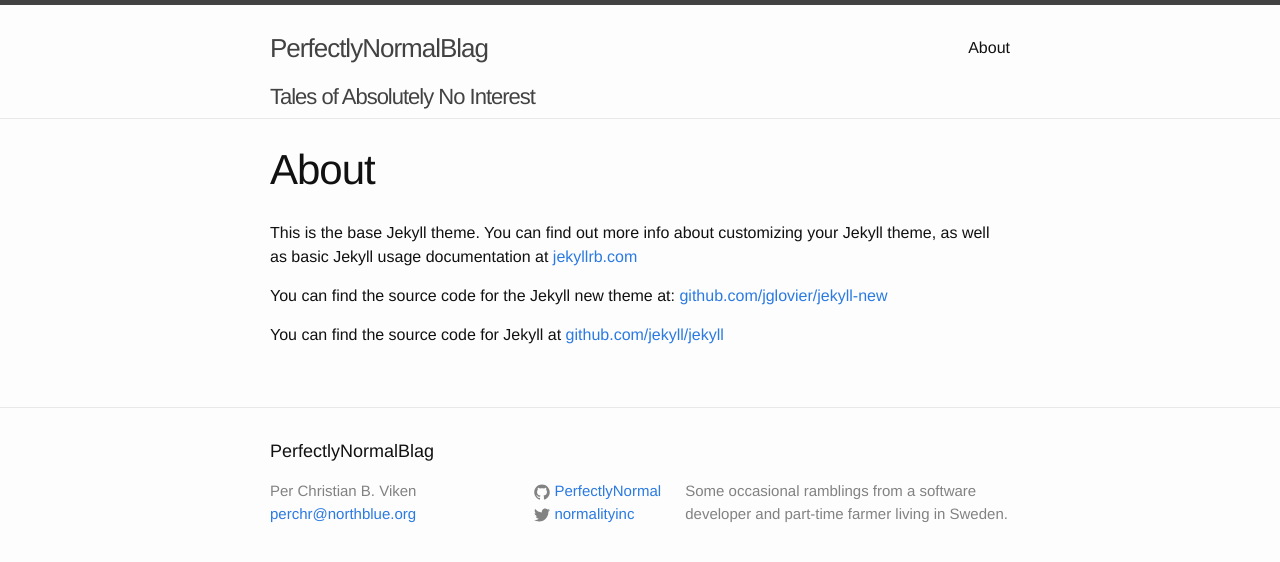
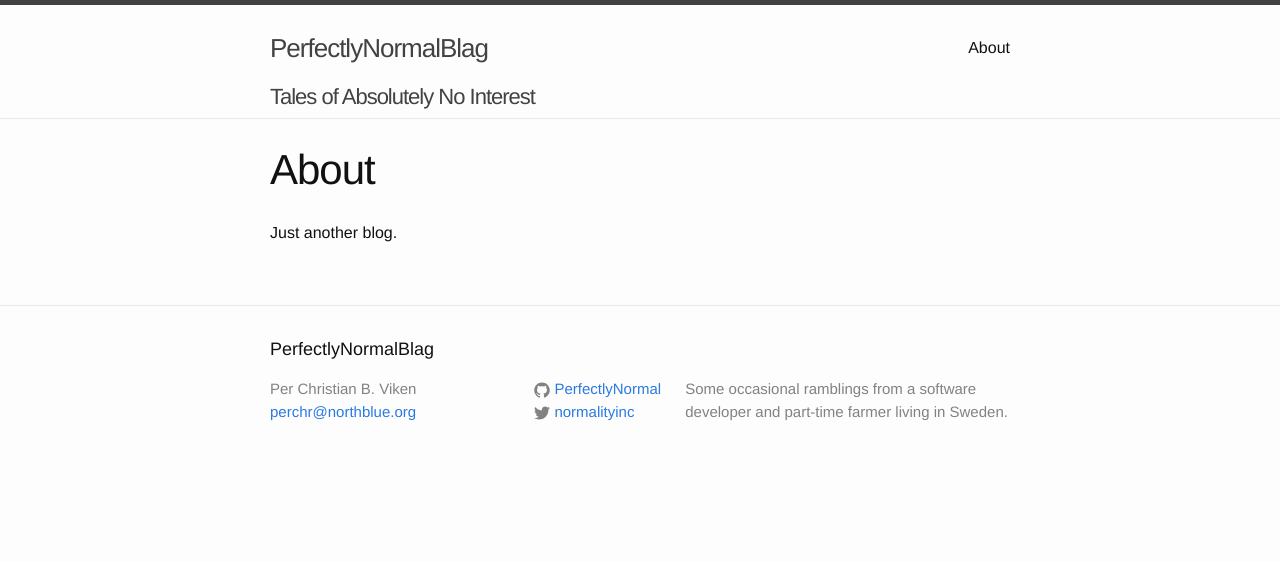
Before and after one commit to PerfectlyNormal/eastblue-blag, a Jekyll site: the page built from about.md, in a window 1280 px wide. Shown: the top 562 px of the page. Built offline with Jekyll 4.4.1, drawn with Linux system fonts in a browser that asks for light colours.

Commit message:
Fix /about/

```diff
--- a/about.md
+++ b/about.md
@@ -4,8 +4,4 @@
 permalink: /about/
 ---
 
-This is the base Jekyll theme. You can find out more info about customizing your Jekyll theme, as well as basic Jekyll usage documentation at [jekyllrb.com](http://jekyllrb.com/)
-
-You can find the source code for the Jekyll new theme at: [github.com/jglovier/jekyll-new](https://github.com/jglovier/jekyll-new)
-
-You can find the source code for Jekyll at [github.com/jekyll/jekyll](https://github.com/jekyll/jekyll)
+Just another blog.
```
